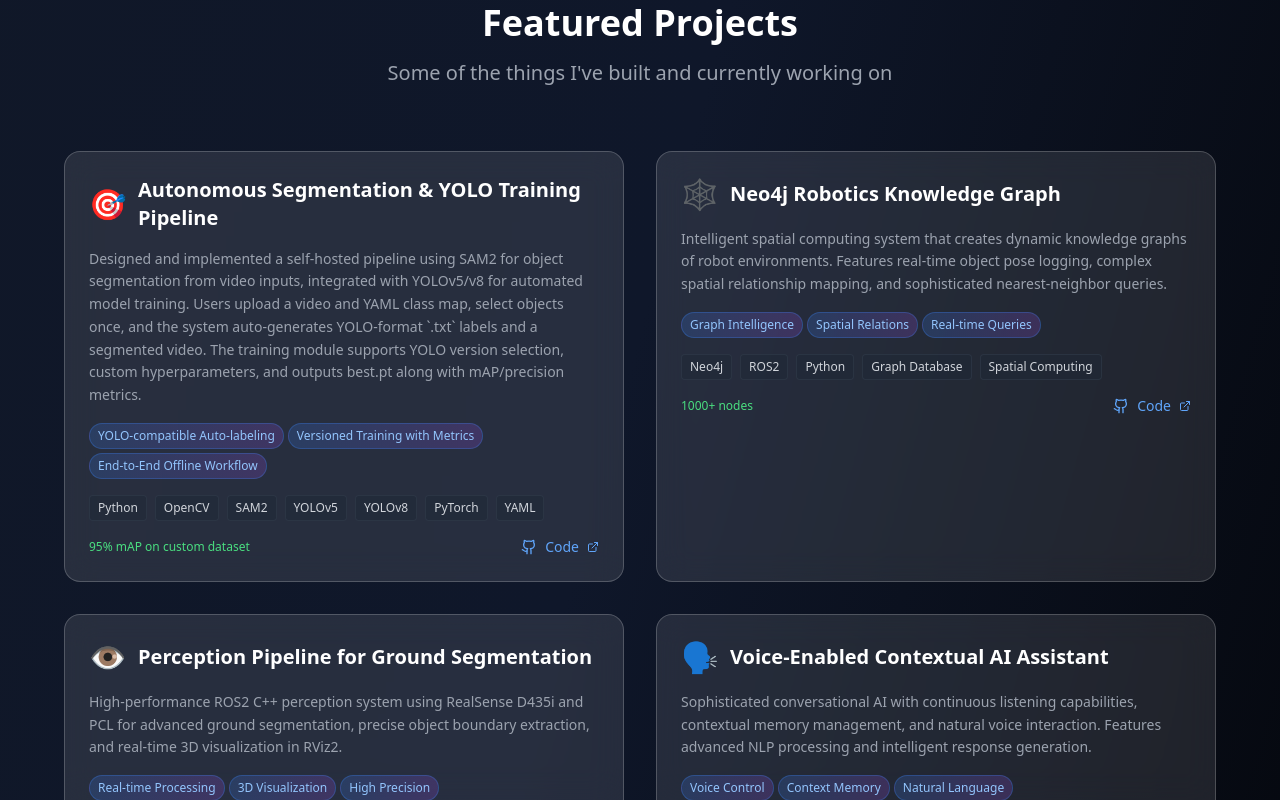
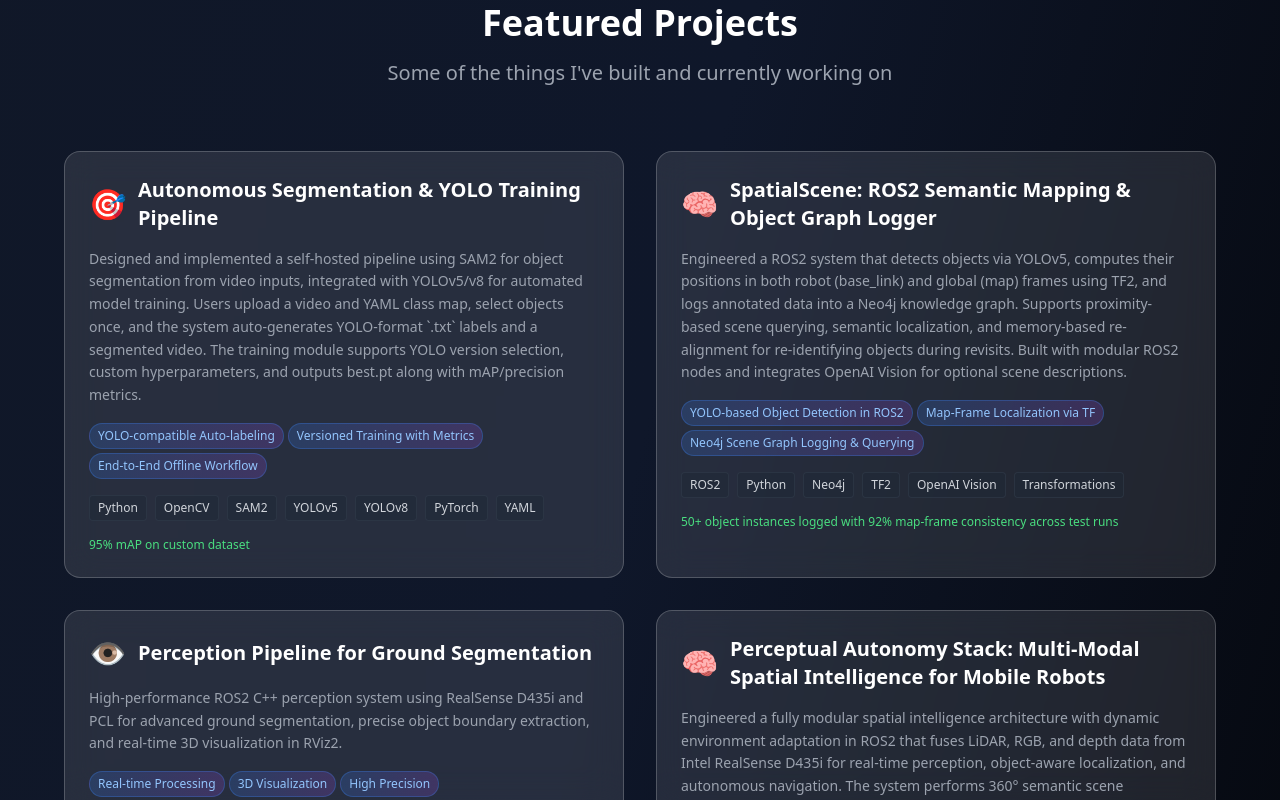
Before and after one commit to Aditya0908/portfolio_website, a React (Vite) app: page / in a window 1280 px wide. Shown: the part 2000-2800 px from the top of the page. Built offline with nearby package versions, Linux system fonts and the light colour scheme.

Commit message:
updated tech stack

```diff
--- a/src/app.jsx
+++ b/src/app.jsx
@@ -1317,7 +1317,7 @@ function Projects() {
       use_case:
         "Offline alternative to RoboFlow for privacy-preserving, scalable object detection dataset generation and training.",
       tech: ["Python", "OpenCV", "SAM2", "YOLOv5", "YOLOv8", "PyTorch", "YAML"],
-      github: "https://github.com/yourgithub/ros2-object-annotation",
+      // github: "https://github.com/yourgithub/ros2-object-annotation",
       status: "completed",
       icon: "🎯",
       highlights: [
@@ -1328,15 +1328,23 @@ function Projects() {
       metrics: "95% mAP on custom dataset"
     },
     {
-      title: "Neo4j Robotics Knowledge Graph",
-      description: "Intelligent spatial computing system that creates dynamic knowledge graphs of robot environments. Features real-time object pose logging, complex spatial relationship mapping, and sophisticated nearest-neighbor queries.",
-      tech: ["Neo4j", "ROS2", "Python", "Graph Database", "Spatial Computing"],
-      github: "https://github.com/yourgithub/ros2-neo4j-graph",
+      title: "SpatialScene: ROS2 Semantic Mapping & Object Graph Logger",
+      description:
+        "Engineered a ROS2 system that detects objects via YOLOv5, computes their positions in both robot (base_link) and global (map) frames using TF2, and logs annotated data into a Neo4j knowledge graph. Supports proximity-based scene querying, semantic localization, and memory-based re-alignment for re-identifying objects during revisits. Built with modular ROS2 nodes and integrates OpenAI Vision for optional scene descriptions.",
+      use_case:
+        "Persistent scene memory and semantic map-building for autonomous robots operating in dynamic or repetitive environments.",
+      tech: ["ROS2", "Python", "Neo4j", "TF2", "OpenAI Vision", "Transformations"],
+      // github: "https://github.com/yourgithub/distance_calculator",
       status: "completed",
-      icon: "🕸️",
-      highlights: ["Graph Intelligence", "Spatial Relations", "Real-time Queries"],
-      metrics: "1000+ nodes"
-    },
+      icon: "🧠",
+      highlights: [
+        "YOLO-based Object Detection in ROS2",
+        "Map-Frame Localization via TF",
+        "Neo4j Scene Graph Logging & Querying"
+      ],
+      metrics: "50+ object instances logged with 92% map-frame consistency across test runs"
+},
+
     {
       title: "Perception Pipeline for Ground Segmentation",
       description: "High-performance ROS2 C++ perception system using RealSense D435i and PCL for advanced ground segmentation, precise object boundary extraction, and real-time 3D visualization in RViz2.",
@@ -1346,24 +1354,35 @@ function Projects() {
       highlights: ["Real-time Processing", "3D Visualization", "High Precision"],
       metrics: "30 FPS"
     },
+    // {
+    //   title: "Voice-Enabled Contextual AI Assistant",
+    //   description: "Sophisticated conversational AI with continuous listening capabilities, contextual memory management, and natural voice interaction. Features advanced NLP processing and intelligent response generation.",
+    //   tech: ["Python", "OpenAI API", "TTS", "STT", "NLP"],
+    //   status: "completed",
+    //   icon: "🗣️",
+    //   highlights: ["Voice Control", "Context Memory", "Natural Language"],
+    //   metrics: "< 500ms response"
+    // },
     {
-      title: "Voice-Enabled Contextual AI Assistant",
-      description: "Sophisticated conversational AI with continuous listening capabilities, contextual memory management, and natural voice interaction. Features advanced NLP processing and intelligent response generation.",
-      tech: ["Python", "OpenAI API", "TTS", "STT", "NLP"],
-      status: "completed",
-      icon: "🗣️",
-      highlights: ["Voice Control", "Context Memory", "Natural Language"],
-      metrics: "< 500ms response"
-    },
-    {
-      title: "Autonomous Navigation System",
-      description: "Next-generation path planning system with advanced obstacle avoidance, multi-sensor fusion, and dynamic environment adaptation. Features SLAM integration and real-time decision making.",
-      tech: ["ROS2", "Path Planning", "Sensor Fusion", "SLAM"],
-      status: "coming-soon",
-      icon: "🚀",
-      highlights: ["Smart Navigation", "Multi-sensor Fusion", "Dynamic Adaptation"],
-      metrics: "Planning..."
-    },
+      title: "Perceptual Autonomy Stack: Multi-Modal Spatial Intelligence for Mobile Robots",
+      description:
+        "Engineered a fully modular spatial intelligence architecture with dynamic environment adaptation in ROS2 that fuses LiDAR, RGB, and depth data from Intel RealSense D435i for real-time perception, object-aware localization, and autonomous navigation. The system performs 360° semantic scene annotation, transforms detections into the global (map) frame, and persists spatially anchored object graphs in Neo4j. Upon re-entry into a known environment, the robot aligns itself, detects the current frame’s object set, verifies spatial feasibility against the occupancy grid, and triggers closed-loop navigation via Nav2 to dynamically reachable semantic goals.",
+      use_case:
+        "SLAM-light perceptual autonomy for mobile robots — ideal for indoor search, semantic patrol, memory-guided navigation, and re-identification tasks where environment context is object-centric rather than geometry-centric.",
+      tech: ["ROS2", "Neo4j", "TF2", "LiDAR", "Nav2", "OccupancyGrid", "OpenCV", "Depth", "RealSense D435i"],
+      // github: "https://github.com/yourgithub/perceptual-autonomy",
+      status: "in-progress",
+      icon: "🧠",
+      highlights: [
+        "Multi-Modal Sensor Fusion Pipeline",
+        "Global Object Pose Anchoring with TF2",
+        "Graph-Based Memory and Goal Recall",
+        "Nav2-Driven Autonomous Goal Execution"
+      ],
+      metrics:
+        "Object re-identification accuracy: 93% | Map-frame alignment error < 0.5m | Autonomous goal reach rate: 87% | End-to-end latency per 90° cycle: ~2.5s"
+},
+
     {
       title: "Real-time Robot Fleet Dashboard",
       description: "Comprehensive monitoring and control system for robot fleet management. Features real-time analytics, predictive maintenance alerts, and interactive 3D visualization of robot operations.",
@@ -1451,37 +1470,39 @@ function Skills() {
 
   const skillCategories = {
     'Core': [
-      { name: "ROS2", icon: "🤖", level: "Expert" },
-      { name: "Python", icon: "🐍", level: "Advanced" },
-      { name: "Computer Vision", icon: "👁️", level: "Advanced" },
-      { name: "Machine Learning", icon: "🧠", level: "Advanced" },
-      { name: "YOLO", icon: "🎯", level: "Expert" },
-      { name: "OpenCV", icon: "📸", level: "Advanced" }
+      { name: "ROS2", icon: "🤖", level: "Proficient" },
+      { name: "Python", icon: "🐍", level: "Proficient" },
+      { name: "Computer Vision", icon: "👁️", level: "Proficient" },
+      { name: "Machine Learning", icon: "🧠", level: "Novice" },
+      { name: "YOLO", icon: "🎯", level: "Proficient" },
+      { name: "OpenCV", icon: "📸", level: "Proficient" }
     ],
     'Robotics': [
-      { name: "PCL", icon: "☁️", level: "Advanced" },
+      { name: "PCL", icon: "☁️", level: "Novice" },
       { name: "RealSense", icon: "📡", level: "Advanced" },
-      { name: "SLAM", icon: "🗺️", level: "Intermediate" },
-      { name: "RViz2", icon: "📊", level: "Advanced" },
-      { name: "Gazebo", icon: "🌍", level: "Intermediate" },
-      { name: "Navigation", icon: "🧭", level: "Advanced" }
+      { name: "SLAM", icon: "🗺️", level: "Novice" },
+      { name: "RViz2", icon: "📊", level: "Proficient" },
+      { name: "Gazebo", icon: "🌍", level: "Novice" },
+      { name: "Navigation", icon: "🧭", level: "Proficient" }
     ],
     'Development': [
-      { name: "C++", icon: "⚡", level: "Intermediate" },
-      { name: "TensorFlow", icon: "🔥", level: "Advanced" },
-      { name: "Neo4j", icon: "🕸️", level: "Intermediate" },
-      { name: "Docker", icon: "🐳", level: "Intermediate" },
-      { name: "Git", icon: "🔀", level: "Advanced" },
-      { name: "Linux", icon: "🐧", level: "Advanced" }
+      { name: "C++", icon: "⚡", level: "Novice" },
+      { name: "Neo4j", icon: "🕸️", level: "Proficient" },
+      { name: "Docker", icon: "🐳", level: "Proficient" },
+      { name: "Git", icon: "🔀", level: "Proficient" },
+      { name: "Linux", icon: "🐧", level: "Proficient" },
+      { name: "OpenAI API", icon: "🤖", level: "Proficient" },
+      { name: "JavaScript", icon: "💛", level: "Novice" },
     ],
-    'AI/Cloud': [
-      { name: "OpenAI API", icon: "🤖", level: "Advanced" },
-      { name: "JavaScript", icon: "💛", level: "Intermediate" },
-      { name: "React", icon: "⚛️", level: "Intermediate" },
-      { name: "Node.js", icon: "🟢", level: "Intermediate" },
-      { name: "MongoDB", icon: "🍃", level: "Intermediate" },
-      { name: "AWS", icon: "☁️", level: "Beginner" }
-    ]
+    'Other': [
+    { name: "Figma", icon: "🎨", level: "Proficient" },
+    { name: "Business Development", icon: "📈", level: "Proficient" },
+    { name: "Notion", icon: "📝", level: "Proficient" },
+    { name: "UI/UX Design", icon: "🖌️", level: "Proficient" },
+    { name: "Canva", icon: "🎭", level: "Proficient" },
+    { name: "Public Speaking", icon: "🎤", level: "Proficient" }
+  ]
+
   };
 
   return (
```
